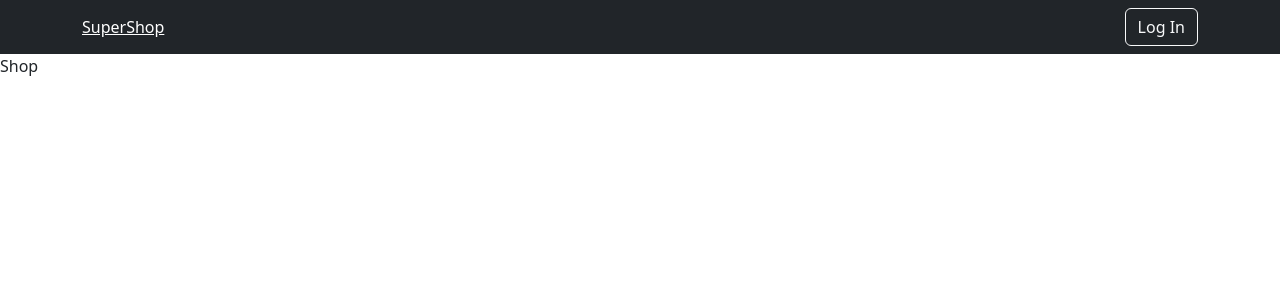
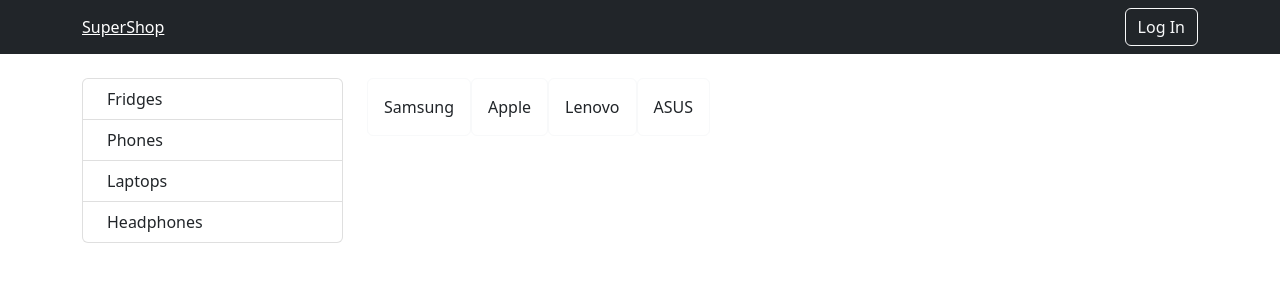
Before and after one commit to arinenn/react-online-shopping, a React (Create React App) app in the folder client/: page / in a window 1280 px wide. Shown: the top 300 px of the page. Built offline with nearby package versions, Linux system fonts and the light colour scheme.

Commit message:
added TypeBar, BrandBar in ShopPage

```diff
--- /dev/null
+++ b/client/src/components/BrandBar.js
@@ -0,0 +1,28 @@
+import { observer } from 'mobx-react-lite';
+import { useContext } from 'react';
+import { Form, Card } from 'react-bootstrap';
+import { IndexContext } from '../index';
+
+const BrandBar = observer(() => {
+  const { device } = useContext(IndexContext);
+
+  return (
+    <Form className="d-flex">
+      {device.brands.map((brand) => (
+        <Card
+          key={brand.id}
+          className="p-3"
+          onClick={() => device.setSelectedBrand(brand)}
+          style={{ cursor: 'pointer' }}
+          border={
+            brand.id === device.selectedBrand.id ? 'danger' : 'light'
+          }
+        >
+          {brand.name}
+        </Card>
+      ))}
+    </Form>
+  );
+});
+
+export default BrandBar;
--- /dev/null
+++ b/client/src/components/TypeBar.js
@@ -0,0 +1,25 @@
+import { observer } from 'mobx-react-lite';
+import { useContext } from 'react';
+import { ListGroup, ListGroupItem } from 'react-bootstrap';
+import { IndexContext } from '../index';
+
+const TypeBar = observer(() => {
+  const { device } = useContext(IndexContext);
+
+  return (
+    <ListGroup>
+      {device.types.map((type) => (
+        <ListGroupItem
+          style={{ cursor: 'pointer', padding: '8px 24px' }}
+          active={type.id === device.selectedType.id}
+          onClick={() => device.setSelectedType(type)}
+          key={type.id}
+        >
+          {type.name}
+        </ListGroupItem>
+      ))}
+    </ListGroup>
+  );
+});
+
+export default TypeBar;
--- a/client/src/pages/ShopPage.js
+++ b/client/src/pages/ShopPage.js
@@ -1,7 +1,20 @@
-import React from 'react';
+import { Row, Col, Container } from 'react-bootstrap';
+import TypeBar from '../components/TypeBar';
+import BrandBar from '../components/BrandBar';
 
 const Shop = () => {
-  return <div>Shop</div>;
+  return (
+    <Container>
+      <Row className="mt-4">
+        <Col md={3}>
+          <TypeBar />
+        </Col>
+        <Col md={9}>
+          <BrandBar />
+        </Col>
+      </Row>
+    </Container>
+  );
 };
 
 export default Shop;
--- a/client/src/storage/DeviceStorage.js
+++ b/client/src/storage/DeviceStorage.js
@@ -5,10 +5,14 @@
     this._types = [
       { id: 1, name: 'Fridges' },
       { id: 2, name: 'Phones' },
+      { id: 3, name: 'Laptops' },
+      { id: 4, name: 'Headphones' },
     ];
     this._brands = [
       { id: 1, name: 'Samsung' },
       { id: 2, name: 'Apple' },
+      { id: 3, name: 'Lenovo' },
+      { id: 4, name: 'ASUS' },
     ];
     this._devices = [
       {
@@ -40,6 +44,8 @@
         img: 'img',
       },
     ];
+    this._selectedType = {};
+    this._selectedBrand = {};
     makeAutoObservable(this);
   }
   get types() {
@@ -51,6 +57,12 @@
   get devices() {
     return this._devices;
   }
+  get selectedType() {
+    return this._selectedType;
+  }
+  get selectedBrand() {
+    return this._selectedBrand;
+  }
   set types(arr) {
     this._types = arr;
   }
@@ -59,6 +71,12 @@
   }
   set devices(arr) {
     this._devices = arr;
+  }
+  set selectedType(obj) {
+    this._selectedType = obj;
+  }
+  set selectedBrand(obj) {
+    this._selectedBrand = obj;
   }
 
   setTypes(arr) {
@@ -70,4 +88,10 @@
   setDevices(arr) {
     this.devices = arr;
   }
+  setSelectedType(obj) {
+    this.selectedType = obj;
+  }
+  setSelectedBrand(obj) {
+    this.selectedBrand = obj;
+  }
 }
```
